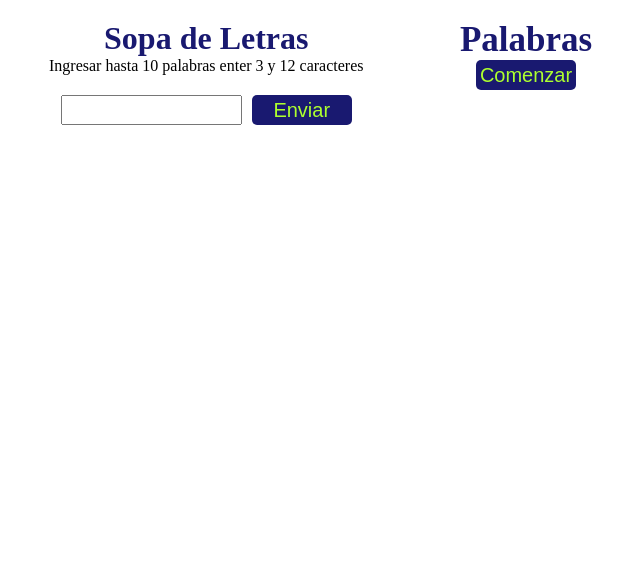
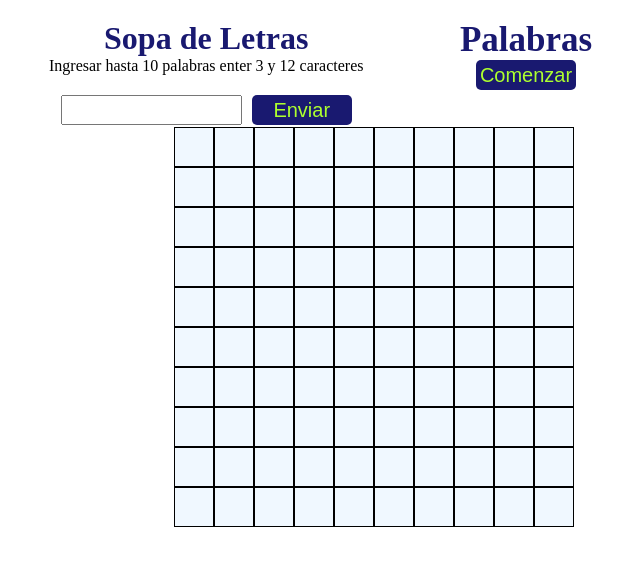
Before and after one commit to gusty603/sopa-de-letras, a React (Vite) app: page / in a window 1280 px wide. Shown: the top 566 px of the page, without its empty margins (266-906 px from the left). Built offline with nearby package versions, Linux system fonts and the light colour scheme.

Commit message:
hice un array bidimencional y su estructura html y su css, falta agregarle datos

```diff
--- a/src/App.css
+++ b/src/App.css
@@ -71,11 +71,14 @@ h1{
     width: 40px;
     height: 40px;
 background-color: aliceblue;
-    display: flex;
-    justify-content: center;
     align-items: center;
-
-    border: 1px solid black;
+border: 1px solid black;
     font-size: 20px;
     font-weight: bold;
 }
+.tablero{
+  display: grid;
+  grid-template-columns: repeat(10,40px);
+  grid-template-columns: repeat(10,40px);
+  justify-content: center;
+}
--- a/src/App.jsx
+++ b/src/App.jsx
@@ -6,15 +6,23 @@ const [nombre, setNombre]=useState('')
 
 const [arrayNombre, setArrayNombres]=useState([])
 //llenar de nombre el array
-function cambiarNombres(e){
+function asignarNombres(e){
   e.preventDefault();
-  setArrayNombres(arrayNombre.concat(nombre))
+  setArrayNombres(arrayNombre.concat(nombre.toUpperCase()))
 
   setNombre('')
 }
-//creando tablero
-
-
+//creando tablero ------
+const tablero=[]
+for(let fila=0;fila<10;fila++){
+let  filaArray=[]
+  for(let col = 0; col <10; col++){
+filaArray.push("")
+  }
+  tablero.push(filaArray)
+}
+const [tablero1, setTablero1]=useState(tablero);
+//-------
 
   return (
     <>
@@ -24,8 +32,8 @@ function cambiarNombres(e){
      <h1>Sopa de Letras</h1>
      <p>Ingresar hasta 10 palabras enter 3 y 12 caracteres</p>
 
- <form onSubmit={cambiarNombres}>
-<input id='input'value={nombre} type="text" onChange={(e)=> setNombre(e.target.value.toUpperCase())} />
+ <form onSubmit={asignarNombres}>
+<input id='input'value={nombre} type="text" onChange={(e)=> setNombre(e.target.value)} />
 <input className='bot' type="submit" value="Enviar" />
  </form>
 </div>
@@ -39,9 +47,13 @@ arrayNombre.map((a,i)=> <li key={i}>{a}</li>)
 </div>
  </div>
 
-{
 
-}
+  <div className='tablero'>
+ {tablero.map((fila,i)=>
+                         fila.map((col,c)=>(
+                         <div className='celda' key={`${i}-${c}`}>{col}</div> )))}
+  </div>
+
 
     </>
 
```
